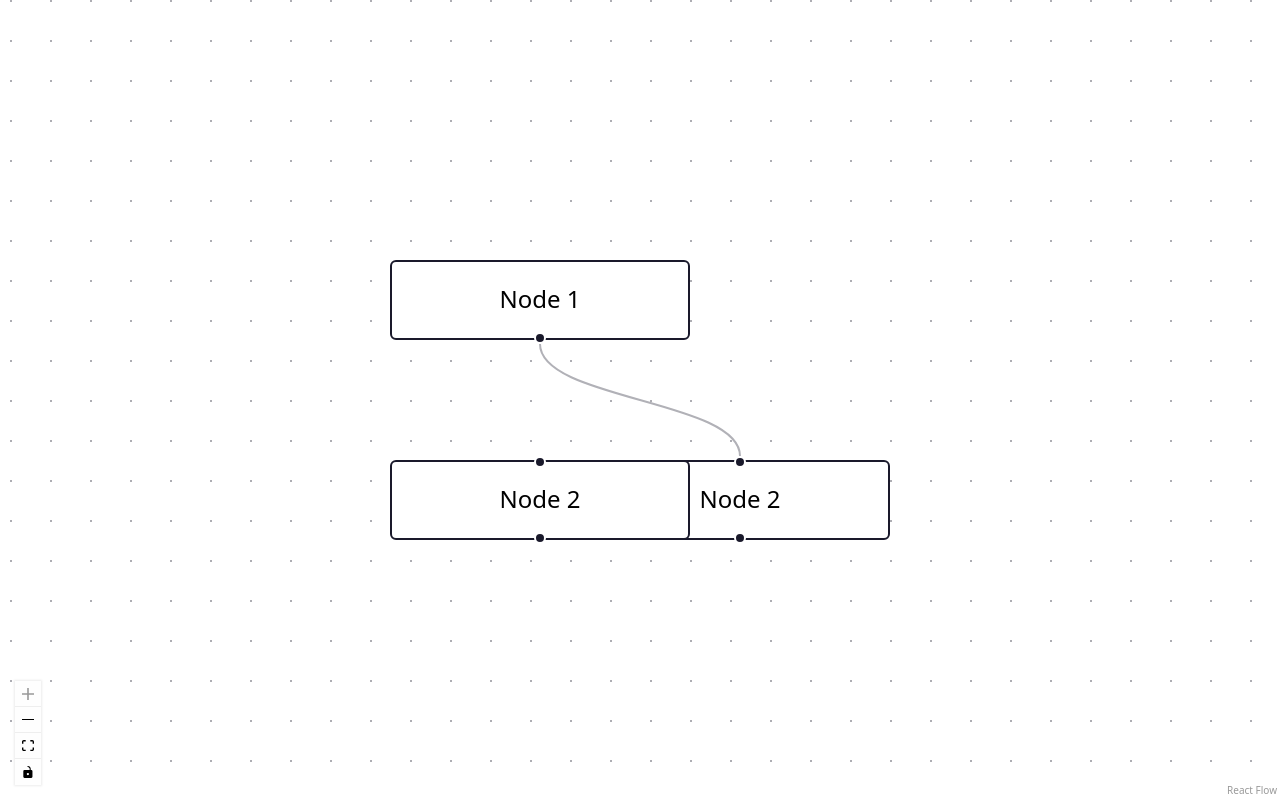
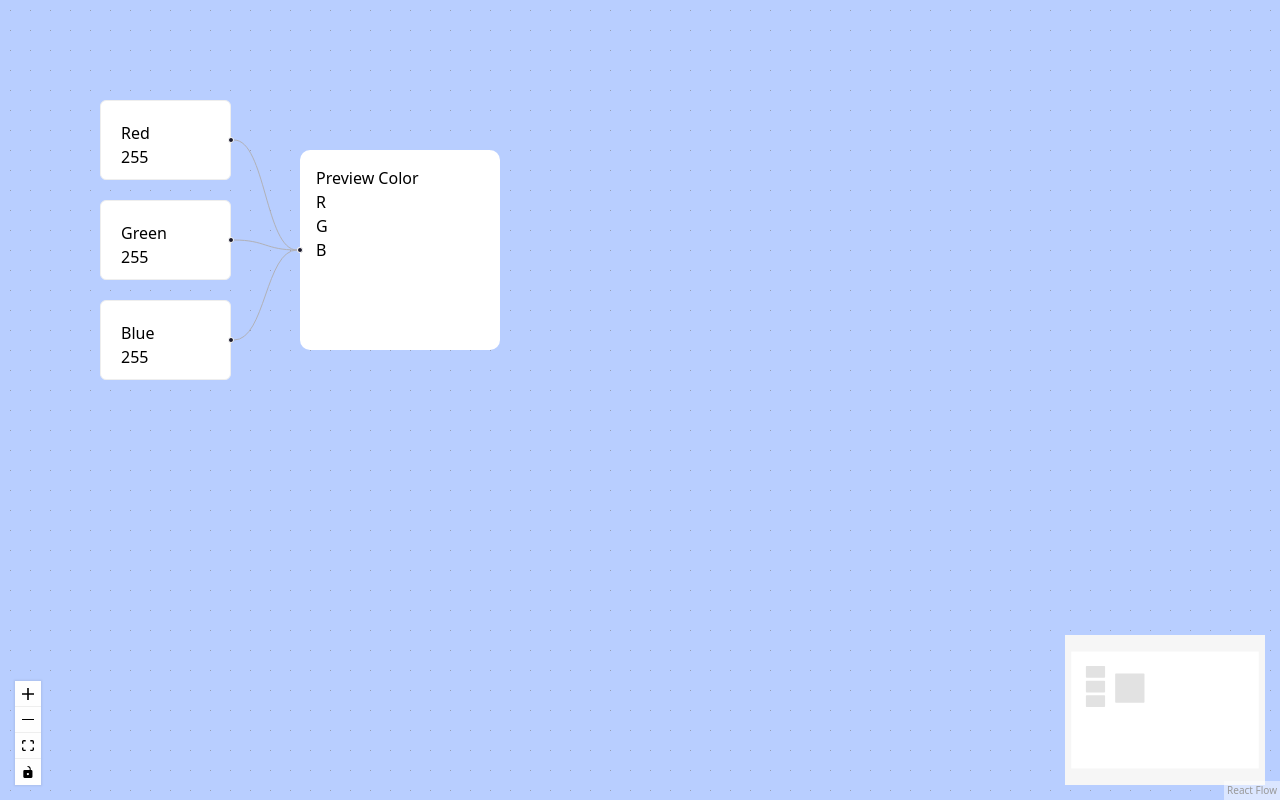
Before and after one commit to bikraabn1/learn-react-flow, a Next.js app: page / in a window 1280 px wide. Built offline with nearby package versions, Linux system fonts and the light colour scheme.

Commit message:
add data flow

```diff
--- a/package.json
+++ b/package.json
@@ -9,7 +9,9 @@
     "lint": "next lint"
   },
   "dependencies": {
+    "@ant-design/v5-patch-for-react-19": "^1.0.3",
     "@xyflow/react": "^12.8.2",
+    "antd": "^5.26.6",
     "next": "15.4.2",
     "react": "19.1.0",
     "react-dom": "19.1.0"
--- a/src/app/components/Flow.tsx
+++ /dev/null
@@ -1,65 +0,0 @@
-'use client'
-import { Background, Controls, ReactFlow, addEdge, applyEdgeChanges, applyNodeChanges } from '@xyflow/react'
-import React, { useCallback, useState } from 'react'
-
-const initialNodes = [
-    {
-        id: 'n1',
-        position: { x: 0, y: 0 },
-        data: { label: 'Node 1' },
-        type: 'input'
-    },
-    {
-        id: 'n2',
-        position: { x: 100, y: 100 },
-        data: { label: 'Node 2' },
-    },
-    {
-        id: 'n3',
-        position: { x: 0, y: 100 },
-        data: { label: 'Node 2' },
-    },
-]
-
-const initialEdges = [
-    {
-        id: 'n1-n2',
-        source: 'n1',
-        target: 'n2',
-    }
-]
-const Flow = () => {
-    const [nodes, setNodes] = useState(initialNodes)
-    const [edges, setEdges] = useState(initialEdges)
-
-    const onNodesChanges = useCallback((changes: any) => {
-        setNodes((nodesSnapshot) => applyNodeChanges(changes, nodesSnapshot))
-    }, [])
-
-    const onEdgesChanges = useCallback((changes: any) => {
-        setEdges((edgesSnapshot) => applyEdgeChanges(changes, edgesSnapshot))
-    }, [])
-
-    const onConnect = useCallback(
-        (params: any) => setEdges((edgesSnapshot) => addEdge(params, edgesSnapshot)),
-        [],
-      );
-
-    return (
-        <div style={{ height: '100%', width: '100%' }}>
-            <ReactFlow
-                nodes={nodes}
-                edges={edges}
-                onNodesChange={onNodesChanges}
-                onEdgesChange={onEdgesChanges}
-                onConnect={onConnect}
-                fitView
-            >
-                <Background />
-                <Controls />
-            </ReactFlow>
-        </div>
-    )
-}
-
-export default Flow
--- /dev/null
+++ b/src/app/components/node/ColorPreview.tsx
@@ -0,0 +1,76 @@
+'use client'
+import { Handle, Node, NodeProps, Position, useNodeConnections, useNodesData } from '@xyflow/react'
+import React from 'react'
+
+
+
+type ColorType = {
+    r: number | unknown,
+    g: number | unknown,
+    b: number | unknown
+}
+
+type ColorPreviewData = {
+    label: string
+}
+
+type NumberNode = Node<ColorPreviewData>
+
+const ColorPreview = ({id, data} : NodeProps<NumberNode>) => {
+    const redConnection = useNodeConnections({
+        handleType: 'target',
+        handleId: 'red'
+    })
+
+    console.log(redConnection?.[0])
+
+    const redNodeData = useNodesData(
+        redConnection?.[0].source,
+    )
+    const greenConnection = useNodeConnections({
+        handleType: 'target',
+        handleId: 'green'
+    })
+
+    const greenNodeData = useNodesData(
+        greenConnection?.[0].source,
+    )
+    const blueConnection = useNodeConnections({
+        handleType: 'target',
+        handleId: 'blue'
+    })
+
+    const blueNodeData = useNodesData(
+        blueConnection?.[0].source,
+    )
+
+
+
+    const color: ColorType = {
+        r: redNodeData?.data.value || 0,
+        g: greenNodeData?.data.value || 0,
+        b: blueNodeData?.data.value || 0,
+    }
+
+    console.log(color.r)
+
+    return (
+        <div style={{background: `rgb(${color.r},${color.g},${color.b})`, width:200, height: 200, borderRadius: '10px', padding: '1rem'}}>
+            <h3>{data.label}</h3>
+            <div>
+                <Handle type='target' position={Position.Left} id='red' />
+                <label htmlFor="red">R</label>
+            </div>
+            <div>
+                <Handle type='target' position={Position.Left} id='green' />
+                <label htmlFor="green">G</label>
+            </div>
+            <div>
+                <Handle type='target' position={Position.Left} id='blue' />
+                <label htmlFor="blue">B</label>
+            </div>
+        </div>
+    )
+}
+
+export default ColorPreview
--- /dev/null
+++ b/src/app/components/node/NumberInput.tsx
@@ -0,0 +1,43 @@
+'use client'
+import { Handle, Node, NodeProps, Position, useReactFlow } from '@xyflow/react'
+import React, { useCallback, useState } from 'react'
+
+type NumberNodeData = {
+    value: number,
+    label: string
+}
+
+type NumberNode = Node<NumberNodeData>;
+
+const NumberInput = ({ id, data }: NodeProps<NumberNode>) => {
+
+    const { updateNodeData } = useReactFlow()
+    const [number, setNumber] = useState<number>(data.value)
+
+    const onChange = useCallback((e: React.ChangeEvent<HTMLInputElement>) => {
+        const cappedNumber = Math.min(255, Math.max(0, parseInt(e.target.value)))
+        setNumber(cappedNumber)
+        updateNodeData(id, { value: cappedNumber })
+    }, [])
+
+    return (
+        <div className="h-[5rem] border border-[#eee] p-5 rounded-md bg-white">
+            <div className='flex flex-col'>
+                <label htmlFor="text">{data.label}</label>
+                <input
+                    id={`number-${id}`}
+                    name="number"
+                    type='number'
+                    min={0}
+                    max={255}
+                    onChange={onChange}
+                    className="nodrag"
+                    value={number}
+                />
+            </div>
+            <Handle type='source' position={Position.Right} />
+        </div>
+    )
+}
+
+export default NumberInput
--- /dev/null
+++ b/src/app/flow/FlowLayout.tsx
@@ -0,0 +1,105 @@
+'use client'
+import { Background, Controls, MiniMap, Node, ReactFlow, SelectionMode, addEdge, applyEdgeChanges, applyNodeChanges } from '@xyflow/react'
+import React, { useCallback, useState } from 'react'
+import NumberInput from '../components/node/NumberInput'
+import ColorPreview from '../components/node/ColorPreview'
+
+const nodeTypes = {
+    numberInput: NumberInput,
+    colorPreview: ColorPreview
+}
+
+const initialNodes: Node[] = [
+    {
+        id: '1',
+        position: { x: 100, y: 100 },
+        data: { label: 'Red', value: 255 },
+        type: 'numberInput'
+    },
+    {
+        id: '2',
+        position: { x: 100, y: 200 },
+        data: { label: 'Green', value: 255 },
+        type: 'numberInput'
+
+    },
+    {
+        id: '3',
+        position: { x: 100, y: 300 },
+        data: { label: 'Blue', value: 255 },
+        type: 'numberInput'
+    },
+    {
+        id: 'color',
+        position: { x: 300, y: 150 },
+        data: { label: 'Preview Color' },
+        type: 'colorPreview'
+    },
+]
+
+
+const initialEdges = [
+    {
+        id: '1-color',
+        source: '1',
+        target: 'color',
+        targetHandle: 'red',
+      },
+      {
+        id: '2-color',
+        source: '2',
+        target: 'color',
+        targetHandle: 'green',
+      },
+      {
+        id: '3-color',
+        source: '3',
+        target: 'color',
+        targetHandle: 'blue',
+      },
+]
+
+const rfStyle = {
+    backgroundColor: '#B8CEFF',
+};
+
+const FlowLayout = () => {
+    const [nodes, setNodes] = useState(initialNodes)
+    const [edges, setEdges] = useState(initialEdges)
+
+    const onNodesChanges = useCallback((changes: any) => {
+        setNodes((nodesSnapshot) => applyNodeChanges(changes, nodesSnapshot))
+    }, [])
+
+    const onEdgesChanges = useCallback((changes: any) => {
+        setEdges((edgesSnapshot) => applyEdgeChanges(changes, edgesSnapshot))
+    }, [])
+
+    const onConnect = useCallback(
+        (params: any) => setEdges((edgesSnapshot) => addEdge(params, edgesSnapshot)),
+        [],
+    );
+
+    return (
+        <div style={{ height: '100%', width: '100%' }}>
+            <ReactFlow
+                nodes={nodes}
+                edges={edges}
+                onNodesChange={onNodesChanges}
+                onEdgesChange={onEdgesChanges}
+                onConnect={onConnect}
+                panOnDrag={true}
+                panOnScroll={true}
+                selectionMode={SelectionMode.Partial}
+                style={rfStyle}
+                nodeTypes={nodeTypes}
+            >
+                <MiniMap nodeStrokeWidth={3} zoomable pannable />
+                <Background />
+                <Controls />
+            </ReactFlow>
+        </div>
+    )
+}
+
+export default FlowLayout
--- /dev/null
+++ b/src/app/flow/page.tsx
@@ -0,0 +1,10 @@
+import React from 'react'
+import FlowLayout from './FlowLayout'
+
+const Flow = () => {
+  return (
+      <FlowLayout />
+  )
+}
+
+export default Flow
--- a/src/app/page.tsx
+++ b/src/app/page.tsx
@@ -1,4 +1,4 @@
-import Flow from "./components/Flow";
+import Flow from "./flow/page";
 
 export default function Home() {
   return (
```
Also changed, not shown: 1 other file (tests, documents, lock files or other folders).
